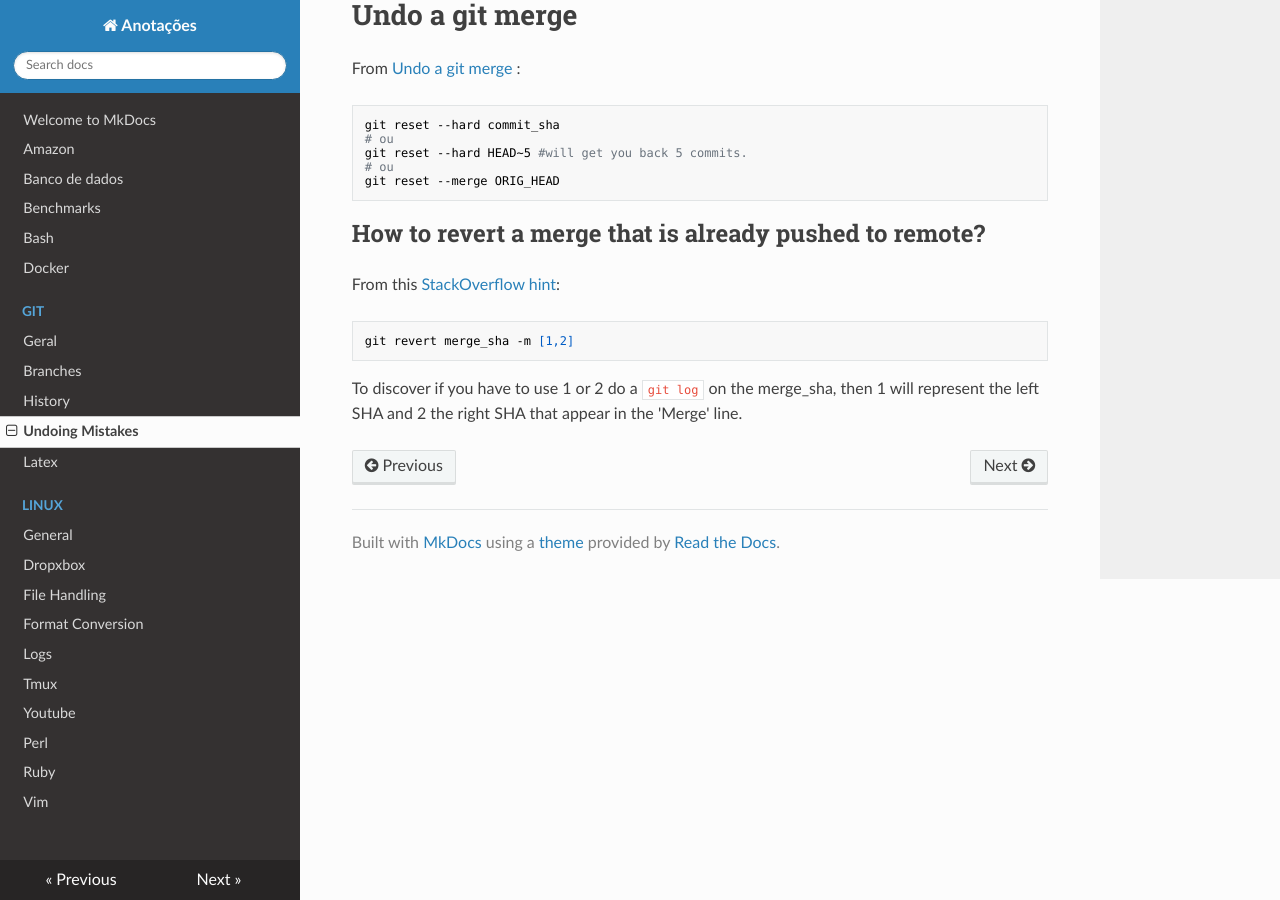
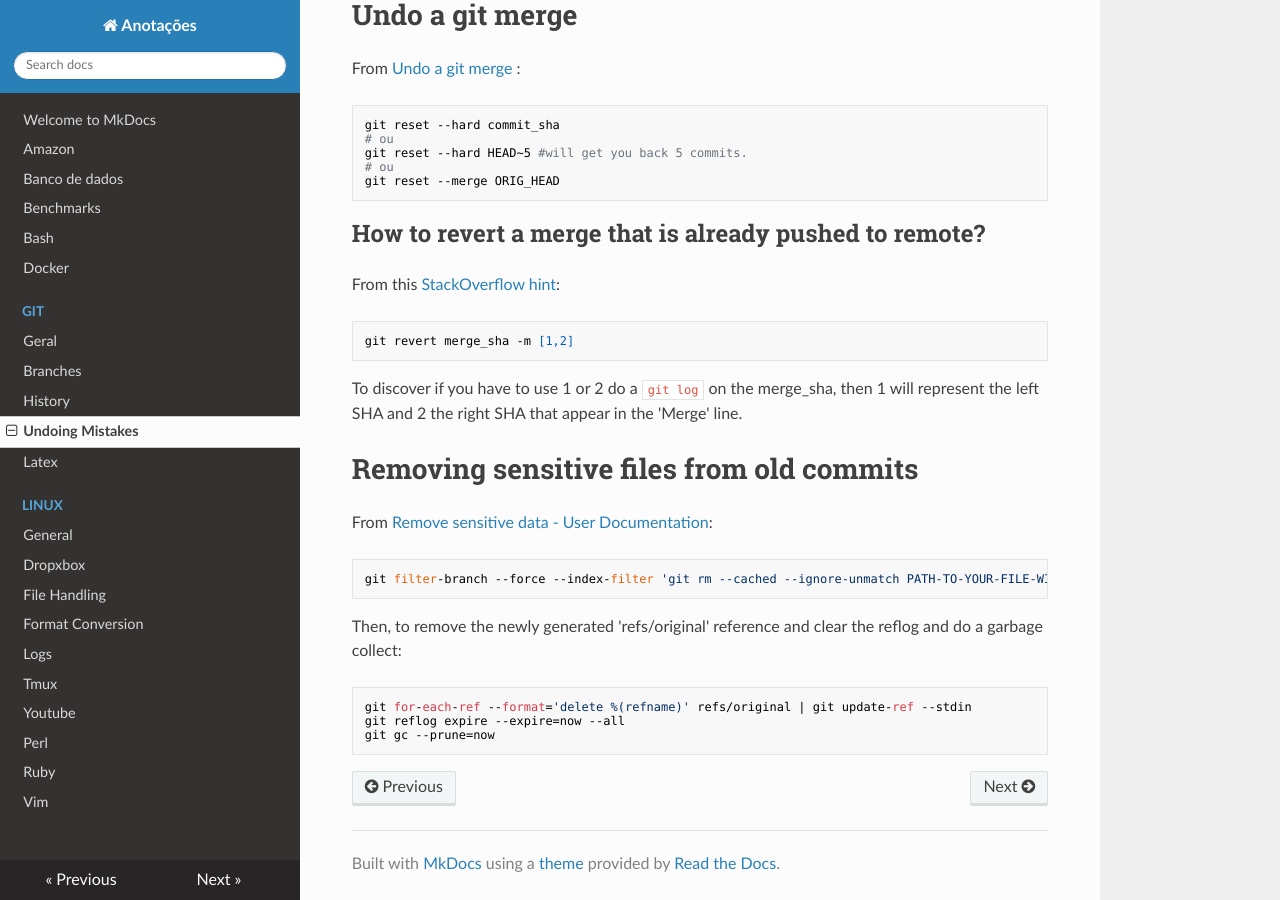
Before and after one commit to hposca/useful_notes, an MkDocs documentation site: the page built from docs/git/undoing.md, in a window 1280 px wide and 900 px high, scrolled down 1761 px. Built offline with MkDocs 1.6.1, drawn with Linux system fonts in a browser that asks for light colours; nearby versions of some CDN libraries; old or Windows-style settings are respelled for this version of MkDocs.

Commit message:
How to remove sensitive files from old commits

```diff
--- a/docs/git/undoing.md
+++ b/docs/git/undoing.md
@@ -95,3 +95,15 @@ From this [StackOverflow hint](http://stackoverflow.com/questions/7099833/how-to
     git revert merge_sha -m [1,2]
 
 To discover if you have to use 1 or 2 do a `git log` on the merge_sha, then 1 will represent the left SHA and 2 the right SHA that appear in the 'Merge' line.
+
+# Removing sensitive files from old commits
+
+From [Remove sensitive data - User Documentation](https://help.github.com/articles/remove-sensitive-data/):
+
+    git filter-branch --force --index-filter 'git rm --cached --ignore-unmatch PATH-TO-YOUR-FILE-WITH-SENSITIVE-DATA' --prune-empty --tag-name-filter cat -- --all
+
+Then, to remove the newly generated 'refs/original' reference and clear the reflog and do a garbage collect:
+
+    git for-each-ref --format='delete %(refname)' refs/original | git update-ref --stdin
+    git reflog expire --expire=now --all
+    git gc --prune=now
```
